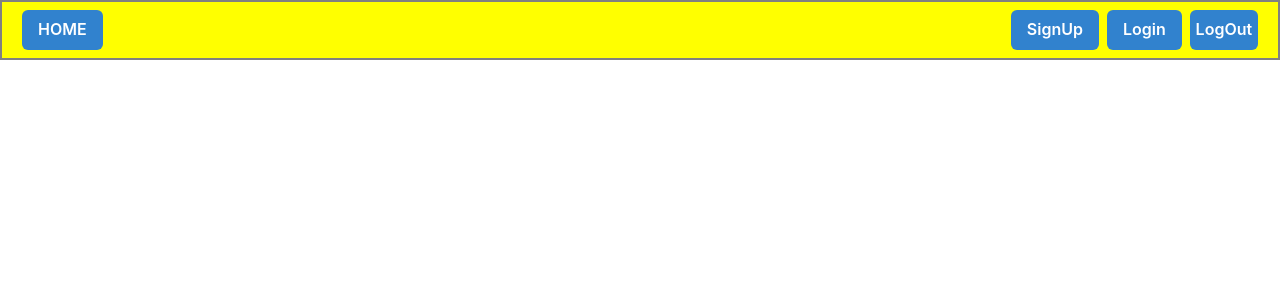
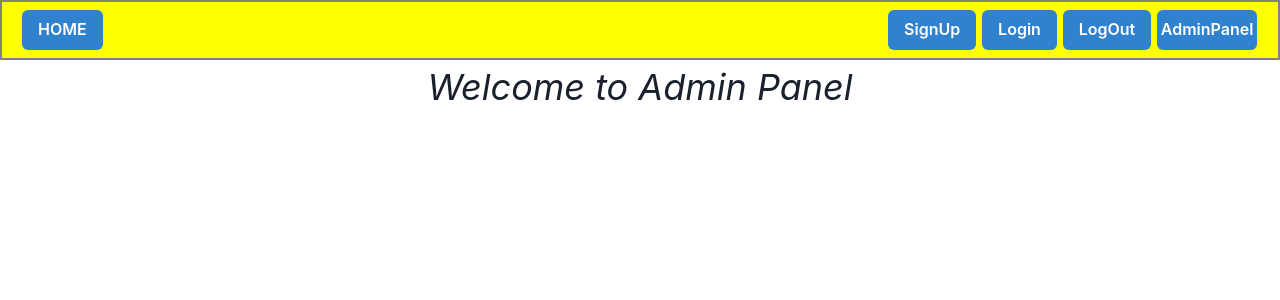
Before and after one commit to NandlalShah955/Full-Stack-Blogging-app, a React (Create React App) app in the folder frontend/: page /admin in a window 1280 px wide. Shown: the top 300 px of the page. Built offline with nearby package versions, Linux system fonts and the light colour scheme.

Commit message:
started admin panel

```diff
--- /dev/null
+++ b/frontend/src/Pages/AdminPanel.jsx
@@ -0,0 +1,17 @@
+import React from "react";
+import { SimpleGrid, Stack, Text, VStack } from "@chakra-ui/react";
+
+function AdminPanel() {
+  return (
+    <Stack>
+      <Text fontSize='4xl' as='i'>Welcome to Admin Panel</Text>
+
+      <SimpleGrid columns={[1, 1, 2, 2]} spacing={10}>
+        <VStack></VStack>
+        <VStack></VStack>
+      </SimpleGrid>
+    </Stack>
+  );
+}
+
+export default AdminPanel;
--- a/frontend/src/Pages/Allroutes.jsx
+++ b/frontend/src/Pages/Allroutes.jsx
@@ -3,9 +3,11 @@ import {Routes,Route} from 'react-router-dom'
 import Login from './Login'
 import Signup from './Signup'
 import Homepage from './Homepage'
+import AdminPanel from './AdminPanel'
 function Allroutes() {
   return (
     <Routes>
+    <Route path='/admin' element={<AdminPanel/>}></Route>
       <Route path='/' element={<Homepage/>}></Route>
       <Route path='/signup' element={<Signup/>}></Route>
       <Route path='/login' element={<Login/>}></Route>
--- a/frontend/src/Pages/Navbar.jsx
+++ b/frontend/src/Pages/Navbar.jsx
@@ -1,5 +1,5 @@
 import React from 'react'
-import { Button, HStack, Spacer, Text } from "@chakra-ui/react";
+import { Button, HStack, Spacer } from "@chakra-ui/react";
 import {Link} from 'react-router-dom'
 
 
@@ -15,7 +15,7 @@ console.log("HI")
       </Link>
     </HStack>
     <Spacer />
-    <HStack w="20%" justify="space-evenly">
+    <HStack w="30%" justify="space-around" gap={1}>
       <Link to="/signup">
         <Button colorScheme="blue">SignUp</Button>
       </Link>
@@ -28,6 +28,10 @@ console.log("HI")
         <Button colorScheme="blue" onClick={handleLogout}>
           LogOut
         </Button>
+
+        <Button colorScheme='blue' w='100px'>
+          <Link to='/admin'>AdminPanel</Link>
+        </Button>
       {/* )} */}
     </HStack>
   </HStack>
```
Also changed, not shown: 1 other file (tests, documents, lock files or other folders).
